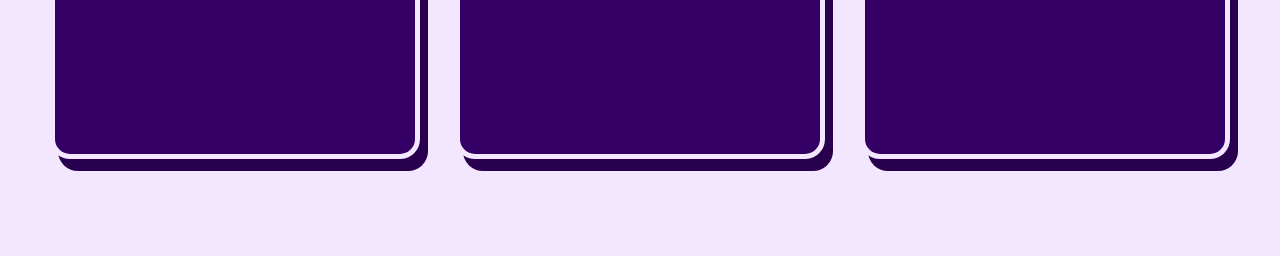
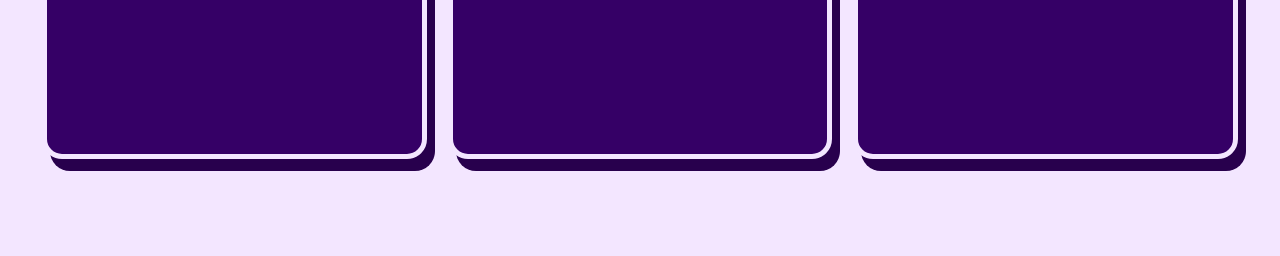
Before and after one commit to Amethystix/lad475.github.io, a plain HTML site: page index.html in a window 1280 px wide. Shown: the part 353-609 px from the top of the page. Drawn offline with Linux system fonts and the light colour scheme.

Commit message:
Added responsiveness

```diff
--- a/scripts.js
+++ b/scripts.js
@@ -2,6 +2,7 @@
 
 function main(){
 	divListener();
+	console.log(window.innerWidth);
 }
 function divListener(){
 	//Write listeners for when
--- a/styles.css
+++ b/styles.css
@@ -5,14 +5,40 @@
 .content-box{
 	border-radius: 20px;
 	padding: 5px;
-	width: 350px;
-	height:275px;
 	color: white;
 	box-shadow: 8px 12px #28004d;
 	border: 5px solid #F3E6FF;
 	-webkit-transition: width 1s ease;
     -moz-transition: width 1s ease;
     transition: width 1s ease;
+}
+@media(max-width: 600px){
+	.content-box{
+		width: 70%;
+		height: 175px;
+
+	}
+	.closed{
+		font-size:30px;
+	}
+}
+@media(min-width:601px){
+	.content-box{
+		width: 45%;
+		height: 250px;
+	}
+	.closed{
+		font-size: 40px;
+	}
+}
+@media(min-width:850px){
+	.content-box{
+		width: 30%;
+		height:275px;
+	}
+	.closed{
+		font-size: 50px;
+	}
 }
 .spacer{
 	width:10px;
@@ -23,7 +49,6 @@
 }
 .closed{
 	background-color: #350066;
-	font-size: 50px;
 }
 
 body{
```
Also changed, not shown: index.html (+1 -1 lines), 1 other file.
